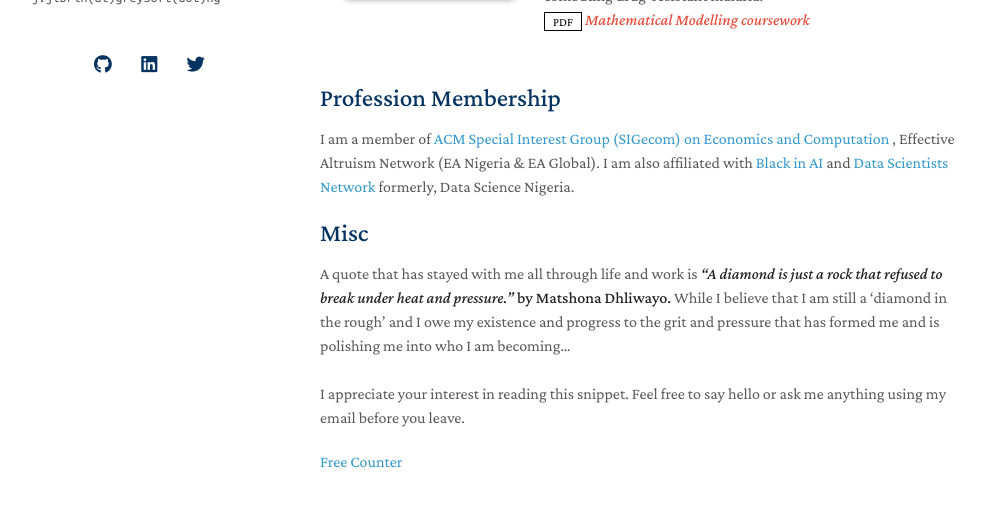
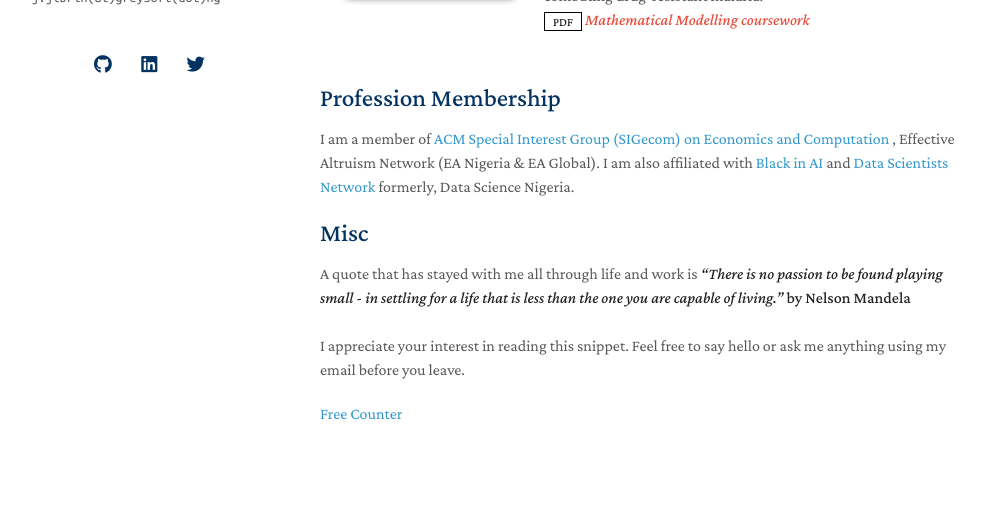
Before and after one commit to jibrinx/jibrinx.github.io, a Jekyll site: the page built from index.md, in a window 1280 px wide and 900 px high, scrolled down 3467 px, cut to the strip 332-839 px from the top of the window. Shown: the whole strip, without its empty margins (150-1135 px from the left). Built offline with Jekyll 4.4.1, drawn with Linux system fonts in a browser that asks for light colours; nearby versions of some CDN libraries; a style sheet for code colours, icons or effects is not loaded.

Commit message:
Update index.md

```diff
--- a/index.md
+++ b/index.md
@@ -41,7 +41,8 @@ Find out what I have been up to recently on  <a rel="me" href="https://linkedin.
 I am a member of <a href="http://www.sigecom.org">ACM Special Interest Group (SIGecom) on Economics and Computation </a>, Effective Altruism Network (EA Nigeria & EA Global). I am also affiliated with <a href="https://blackinai.github.io/#/">Black in AI</a> and <a href="https://www.datasciencenigeria.org">Data Scientists Network</a> formerly, Data Science Nigeria.
 
 ## Misc
-A quote that has stayed with me all through life and work is <strong><i> "A diamond is just a rock that refused to break under heat and pressure.”</i> by Matshona Dhliwayo.</strong>  While I believe that I am still a 'diamond in the rough' and I owe my existence and progress to the grit and pressure that has formed me and is polishing me into who I am becoming... <br> <br>
+A quote that has stayed with me all through life and work is <strong><i> "There is no passion to be found playing small - in settling for a life that is less than the one you are capable of living."
+</i> by Nelson Mandela</strong> <br> <br>
 I appreciate your interest in reading this snippet. Feel free to say hello or ask me anything using my email before you leave.
 
  <a href='http://www.freevisitorcounters.com'>Free Counter</a> <script type='text/javascript' src='https://www.freevisitorcounters.com/auth.php?id=e2851f6f60d71cbaa285642eb1ba5e154a03c745'></script>
```
